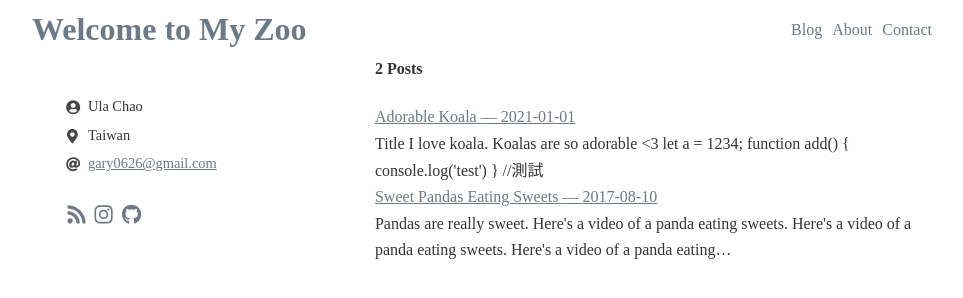
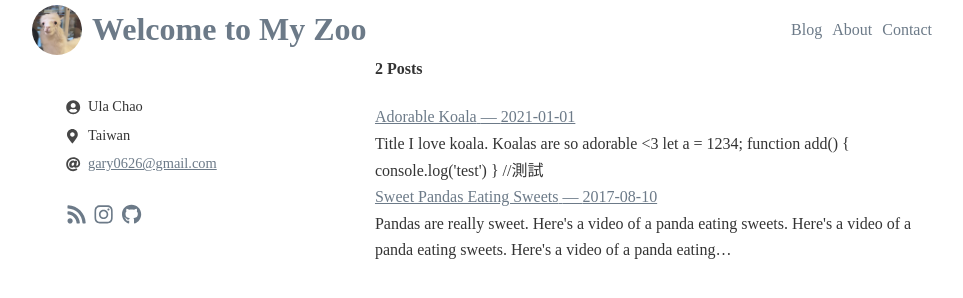
Before and after one commit to ulayab/ulayab.github.io, a Gatsby site: page / in a window 1280 px wide. Shown: the whole page, without its empty margins (158-1121 px from the left). Built offline with nearby package versions, Linux system fonts and the light colour scheme; Gatsby itself is replaced by a stand-in of ours; some packages are replaced by stand-ins of ours.

Commit message:
style: navbar styling

```diff
--- a/src/components/navbar.js
+++ b/src/components/navbar.js
@@ -9,6 +9,17 @@ export default function Navbar() {
     return (
         <Wrapper>
             <NavItem to="/">
+                <img
+                src={require(`../images/profile.jpg`)}
+                alt="title profile picture"
+                style={{
+                    width: 50,
+                    height: 50,
+                    borderRadius: 25,
+                    margin: 0,
+                    marginRight: 10
+                }}
+                />
                 <h1>Welcome to {title}</h1>
             </NavItem>
             <div className="padding" />
@@ -33,9 +44,12 @@ const Wrapper = styled.div`
 `
 
 const NavItem = styled(Link)`
+    display: flex;
+    align-items: center;
     margin-left: 10px;
     text-decoration: none;
     :first-child {
         margin: 0;
     }
+
 `
```
Also changed, not shown: src/images/profile.jpg (added).
